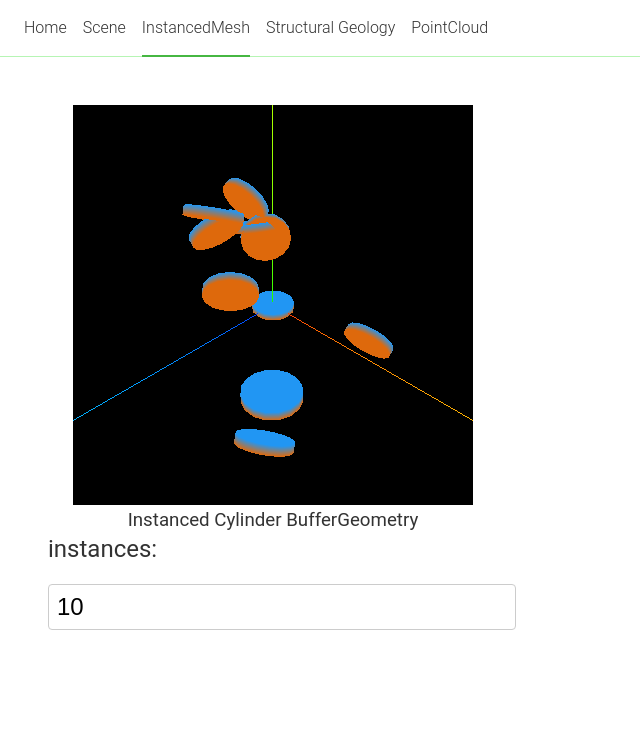
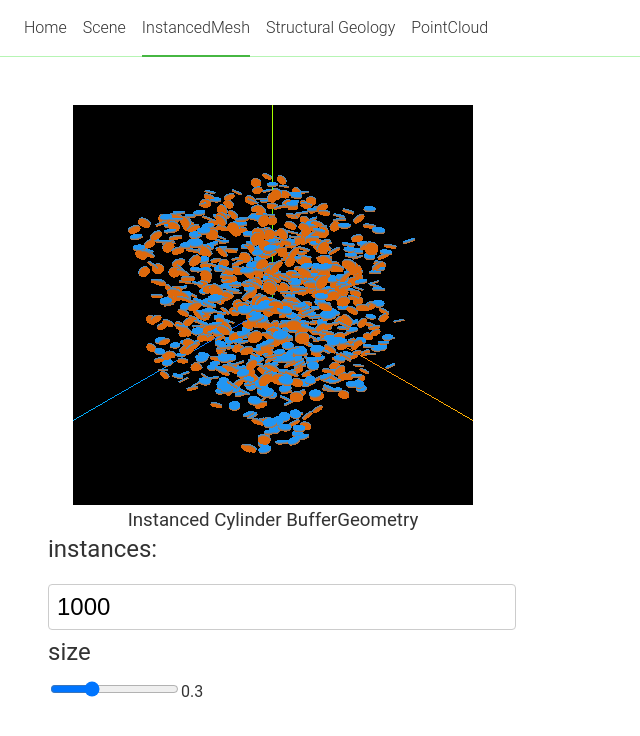
Before and after one commit to Yxwww/three-playground, a SvelteKit app: page /instancedmesh in a window 1280 px wide. Shown: the top 736 px of the page, without its empty margins (0-640 px from the left). Built offline with nearby package versions, Linux system fonts and the light colour scheme.

Commit message:
Revive size demo

```diff
--- a/src/routes/instancedmesh/+page.svelte
+++ b/src/routes/instancedmesh/+page.svelte
@@ -1,6 +1,6 @@
 <script charset="utf-8">
 	import { onMount } from 'svelte';
-	import { writable } from 'svelte/store';
+	import { get, writable } from 'svelte/store';
 	import {
 		createThreeInstancedMeshRenderingInstances,
 		createInstancedCylinder,
@@ -11,7 +11,9 @@
 	var container, cylinderContainer, instancedCylinderContainer, instancedCylinderScene;
 	let instancedCylinderMesh;
 
-	let instances = writable(10);
+	let instances = writable(1000);
+
+	let size = 0.3
 
 	onMount(() => {
 		// three instanced mesh scene
@@ -38,7 +40,7 @@
 		// instanced cylinder
 		instancedCylinderScene = createScene(instancedCylinderContainer);
 		instancedCylinderScene.getCamera().position.fromArray([2, 2, 2]);
-		instancedCylinderMesh = createInstancedCylinder(10, 0.25, 0.1);
+		instancedCylinderMesh = createInstancedCylinder(get(instances), 1, 0.5);
 		instancedCylinderScene.add(instancedCylinderMesh);
 		instancedCylinderScene.onRender(() => {
 			var time = performance.now();
@@ -49,12 +51,18 @@
 		});
 		instances.subscribe((v) => {
 			instancedCylinderScene.remove(instancedCylinderMesh);
-			instancedCylinderMesh = createInstancedCylinder(v, 0.15, 0.05);
+			instancedCylinderMesh = createInstancedCylinder(v, 0.1, 0.04);
 			instancedCylinderScene.add(instancedCylinderMesh);
 		});
 		instancedCylinderScene.animate();
 	});
 
+	$: {
+		console.log('instancedCylinderMesh', instancedCylinderMesh);
+		if(instancedCylinderMesh) {
+			instancedCylinderMesh.material.uniforms.size.value = size;
+		}
+	}
 	onMount(() => {
 		return () => {
 			instancedCylinderScene.remove(instancedCylinderMesh);
@@ -91,6 +99,15 @@
 				value={$instances}
 				type="number"
 			/>
+		</div>
+		<div>
+				<h2 class="attribute">size</h2><input
+					type="range"
+					min="0"
+					max="1"
+					step="0.001"
+					bind:value={size}
+				/>{size}<br />
 		</div>
 	</div>
 </div>
--- a/src/setup/instancedMesh/cylinder.js
+++ b/src/setup/instancedMesh/cylinder.js
@@ -50,7 +50,8 @@ export function createInstancedCylinder(instances = 1, radius = 1, height = 0.5)
 	const material = new RawShaderMaterial({
 		uniforms: {
 			time: { value: 1.0 },
-			sineTime: { value: 1.0 }
+			sineTime: { value: 1.0 },
+			size: {value: 1.0}
 		},
 		vertexShader: vertexShader,
 		fragmentShader: fragmentShader,
```
Also changed, not shown: src/setup/instancedMesh/shaders/instancedCylinder.vert.
